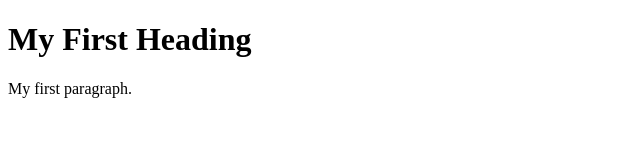
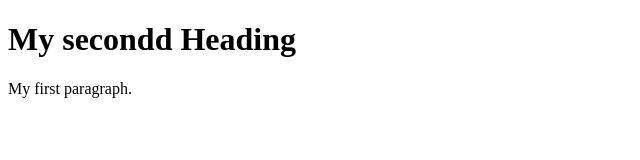
Before and after one commit to AbhiChavhan/GitDemo, a plain HTML site: page index.html in a window 1280 px wide. Shown: the whole page, without its empty margins (0-640 px from the left). Drawn offline with Linux system fonts and the light colour scheme.

Commit message:
5th commit

```diff
--- a/index.html
+++ b/index.html
@@ -2,7 +2,7 @@
 <html>
 <body>
 
-<h1>My First Heading</h1>
+<h1>My secondd Heading</h1>
 <p>My first paragraph.</p>
 
 </body>
```
Also changed, not shown: 1 other file.
